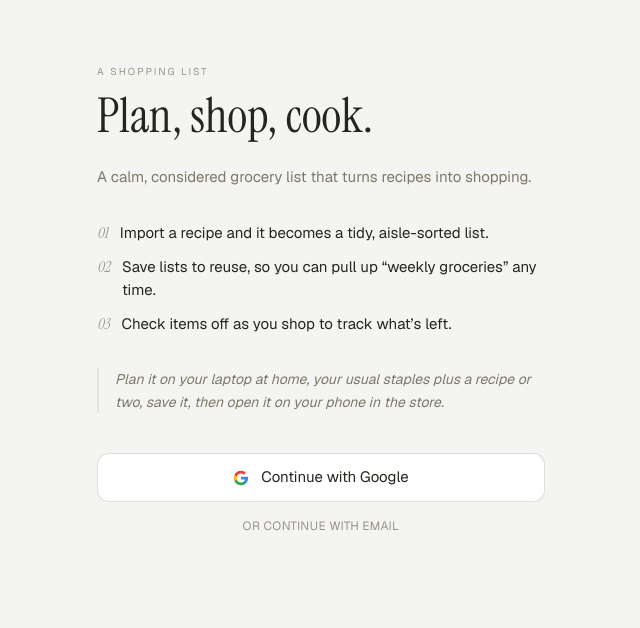
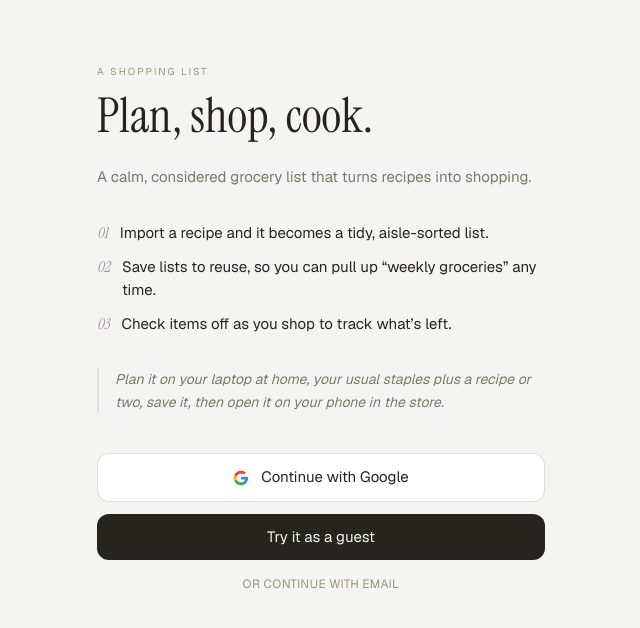
Before and after one commit to jordanglass21/shopping-list, a Next.js app: page /login in a window 1280 px wide. Shown: the top 628 px of the page, without its empty margins (319-959 px from the left). Built offline with nearby package versions, Linux system fonts and the light colour scheme; no server answers.

Commit message:
guest login enabled

```diff
--- a/app/login/page.tsx
+++ b/app/login/page.tsx
@@ -13,6 +13,11 @@ export default function LoginPage() {
       provider: "google",
       options: { redirectTo: `${window.location.origin}/` },
     });
+  }
+
+  async function handleGuest() {
+    await supabase.auth.signInAnonymously();
+    window.location.href = "/";
   }
 
   async function handleEmail() {
@@ -78,6 +83,13 @@ export default function LoginPage() {
                 Continue with Google
               </button>
 
+              <button
+                onClick={handleGuest}
+                className="mt-3 w-full rounded-xl bg-ink py-3 text-[15px] text-cream transition hover:bg-ink/90"
+              >
+                Try it as a guest
+              </button>
+
               {!showEmail ? (
                 <button
                   onClick={() => setShowEmail(true)}
```
